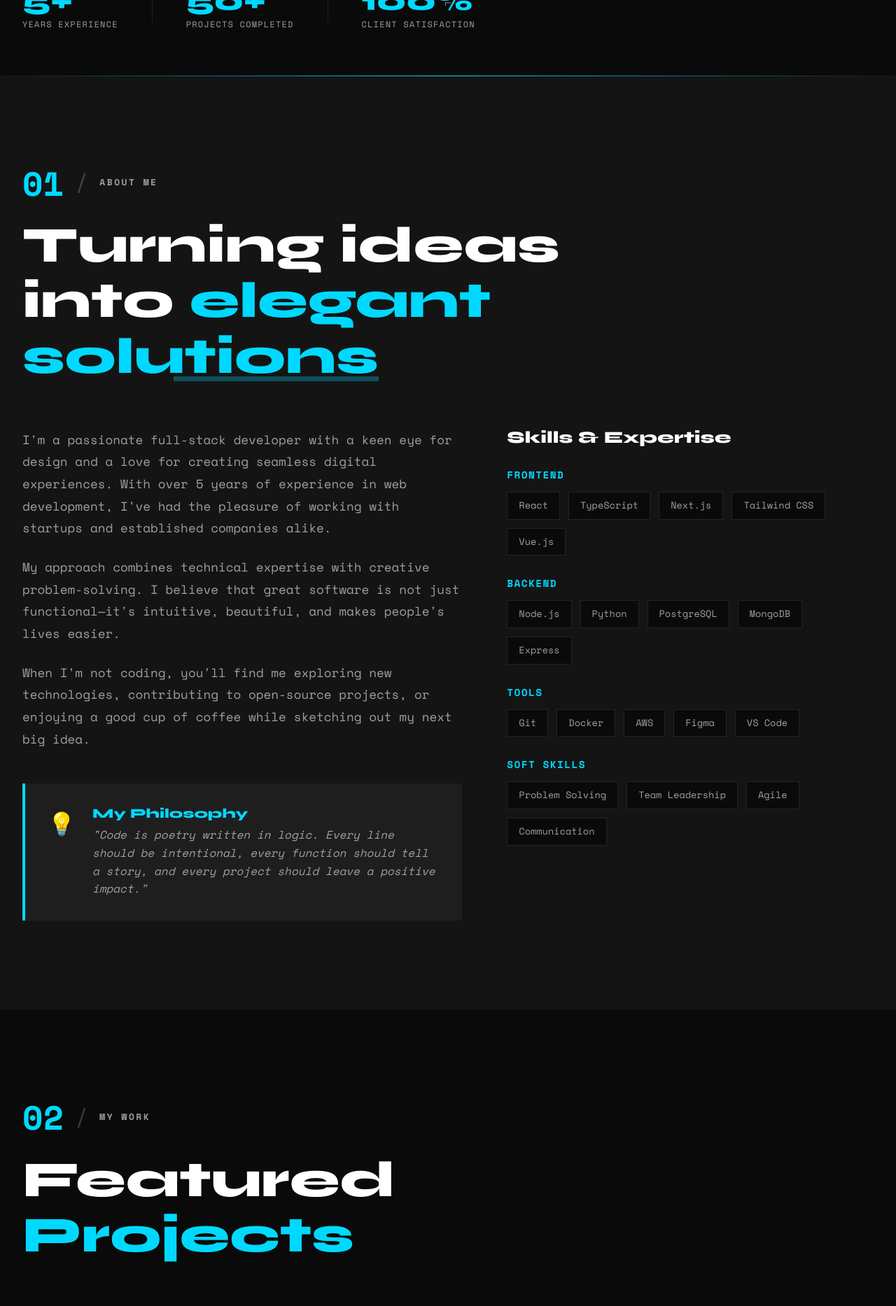
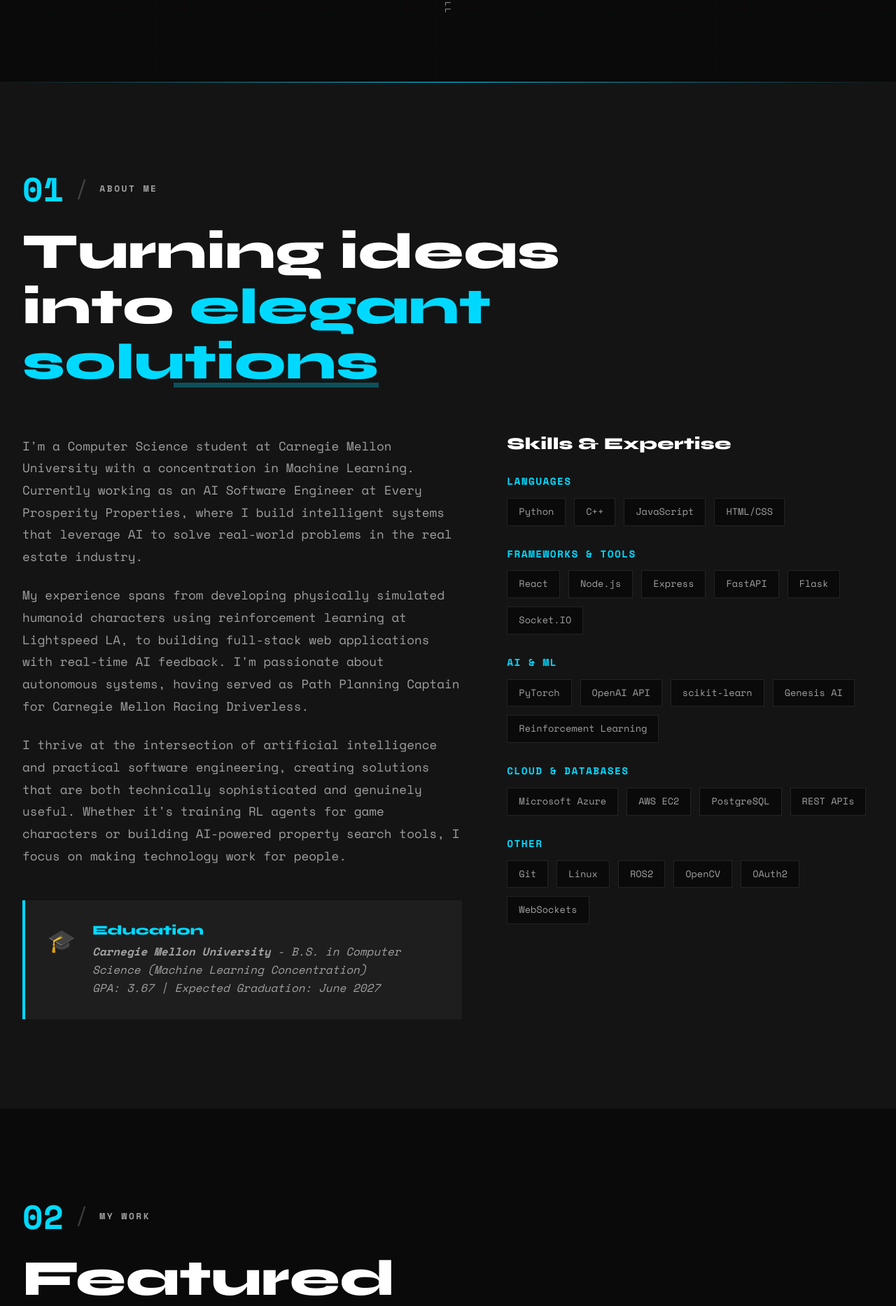
Before and after one commit to RichardZhang06/RichardZhang06.github.io, a React (Vite) app: page / in a window 1280 px wide. Shown: the part 880-2747 px from the top of the page at 70% size. Built offline with nearby package versions, Linux system fonts and the light colour scheme; the HTML template or start-up script is replaced by a standard one.

Commit message:
content update

```diff
--- a/index.html
+++ b/index.html
@@ -2,7 +2,7 @@
 <html lang="en">
   <head>
     <meta charset="UTF-8" />
-    <link rel="icon" type="image/svg+xml" href="/vite.svg" />
+    <link rel="icon" type="image/svg+xml" href="/R.jpg" />
     <meta name="viewport" content="width=device-width, initial-scale=1.0" />
     <title>personal_webiste</title>
   </head>
--- a/package.json
+++ b/package.json
@@ -1,7 +1,7 @@
 {
-  "name": "personal_webiste",
+  "name": "richard-zhang-portfolio",
   "private": true,
-  "version": "0.0.0",
+  "version": "1.0.0",
   "type": "module",
   "scripts": {
     "dev": "vite",
--- a/src/components/ProjectCard.jsx
+++ b/src/components/ProjectCard.jsx
@@ -51,6 +51,12 @@ const ProjectCard = ({ project, index }) => {
             <span className="meta-icon">📅</span>
             {project.year}
           </span>
+          {project.company && (
+            <span className="meta-item">
+              <span className="meta-icon">🏢</span>
+              {project.company}
+            </span>
+          )}
           {project.role && (
             <span className="meta-item">
               <span className="meta-icon">👤</span>
--- a/src/sections/About.jsx
+++ b/src/sections/About.jsx
@@ -23,10 +23,11 @@ const About = () => {
   }, []);
 
   const skills = [
-    { category: 'Frontend', items: ['React', 'TypeScript', 'Next.js', 'Tailwind CSS', 'Vue.js'] },
-    { category: 'Backend', items: ['Node.js', 'Python', 'PostgreSQL', 'MongoDB', 'Express'] },
-    { category: 'Tools', items: ['Git', 'Docker', 'AWS', 'Figma', 'VS Code'] },
-    { category: 'Soft Skills', items: ['Problem Solving', 'Team Leadership', 'Agile', 'Communication'] }
+    { category: 'Languages', items: ['Python', 'C++', 'JavaScript', 'HTML/CSS'] },
+    { category: 'Frameworks & Tools', items: ['React', 'Node.js', 'Express', 'FastAPI', 'Flask', 'Socket.IO'] },
+    { category: 'AI & ML', items: ['PyTorch', 'OpenAI API', 'scikit-learn', 'Genesis AI', 'Reinforcement Learning'] },
+    { category: 'Cloud & Databases', items: ['Microsoft Azure', 'AWS EC2', 'PostgreSQL', 'REST APIs'] },
+    { category: 'Other', items: ['Git', 'Linux', 'ROS2', 'OpenCV', 'OAuth2', 'WebSockets'] }
   ];
 
   return (
@@ -47,26 +48,28 @@ const About = () => {
         <div className="about-content">
           <div className={`about-text ${isVisible ? 'animate' : ''}`}>
             <p className="about-paragraph">
-              I'm a passionate full-stack developer with a keen eye for design and a love for creating
-              seamless digital experiences. With over 5 years of experience in web development, I've had
-              the pleasure of working with startups and established companies alike.
+              I'm a Computer Science student at Carnegie Mellon University with a concentration in Machine Learning.
+              Currently working as an AI Software Engineer at Every Prosperity Properties, where I build intelligent systems
+              that leverage AI to solve real-world problems in the real estate industry.
             </p>
             <p className="about-paragraph">
-              My approach combines technical expertise with creative problem-solving. I believe that great
-              software is not just functional—it's intuitive, beautiful, and makes people's lives easier.
+              My experience spans from developing physically simulated humanoid characters using reinforcement learning
+              at Lightspeed LA, to building full-stack web applications with real-time AI feedback. I'm passionate about
+              autonomous systems, having served as Path Planning Captain for Carnegie Mellon Racing Driverless.
             </p>
             <p className="about-paragraph">
-              When I'm not coding, you'll find me exploring new technologies, contributing to open-source
-              projects, or enjoying a good cup of coffee while sketching out my next big idea.
+              I thrive at the intersection of artificial intelligence and practical software engineering, creating solutions
+              that are both technically sophisticated and genuinely useful. Whether it's training RL agents for game
+              characters or building AI-powered property search tools, I focus on making technology work for people.
             </p>
 
             <div className="about-highlight">
-              <div className="highlight-icon">💡</div>
+              <div className="highlight-icon">🎓</div>
               <div className="highlight-content">
-                <h3 className="highlight-title">My Philosophy</h3>
+                <h3 className="highlight-title">Education</h3>
                 <p className="highlight-text">
-                  "Code is poetry written in logic. Every line should be intentional, every function should
-                  tell a story, and every project should leave a positive impact."
+                  <strong>Carnegie Mellon University</strong> - B.S. in Computer Science (Machine Learning Concentration)<br />
+                  GPA: 3.67 | Expected Graduation: June 2027
                 </p>
               </div>
             </div>
--- a/src/sections/Hero.css
+++ b/src/sections/Hero.css
@@ -170,14 +170,6 @@
   transform: translateX(5px);
 }
 
-.hero-stats {
-  display: flex;
-  gap: 3rem;
-  align-items: center;
-  flex-wrap: wrap;
-  animation: fadeInUp 0.8s ease-out 1.2s backwards;
-}
-
 .stat {
   display: flex;
   flex-direction: column;
--- a/src/sections/Hero.jsx
+++ b/src/sections/Hero.jsx
@@ -32,7 +32,7 @@ const Hero = () => {
         <div className="hero-content">
           <div className="hero-label">
             <span className="label-line"></span>
-            <span className="label-text">DEVELOPER & DESIGNER</span>
+            <span className="label-text">AI & SOFTWARE ENGINEER</span>
           </div>
 
           <h1 className="hero-title">
@@ -42,8 +42,8 @@ const Hero = () => {
           </h1>
 
           <p className="hero-description">
-            I craft digital experiences that blend creativity with code.
-            Specializing in full-stack development and modern web technologies.
+            Computer Science student at Carnegie Mellon University specializing in machine learning,
+            full-stack development, and autonomous systems. Building intelligent solutions that bridge AI and real-world applications.
           </p>
 
           <div className="hero-cta">
@@ -54,23 +54,6 @@ const Hero = () => {
             <a href="#contact" className="cta-button secondary">
               Get In Touch
             </a>
-          </div>
-
-          <div className="hero-stats">
-            <div className="stat">
-              <div className="stat-number">5+</div>
-              <div className="stat-label">Years Experience</div>
-            </div>
-            <div className="stat-divider"></div>
-            <div className="stat">
-              <div className="stat-number">50+</div>
-              <div className="stat-label">Projects Completed</div>
-            </div>
-            <div className="stat-divider"></div>
-            <div className="stat">
-              <div className="stat-number">100%</div>
-              <div className="stat-label">Client Satisfaction</div>
-            </div>
           </div>
         </div>
 
--- a/src/sections/Projects.jsx
+++ b/src/sections/Projects.jsx
@@ -24,71 +24,65 @@ const Projects = () => {
     return () => observer.disconnect();
   }, []);
 
-  // Sample projects data
+  // Projects from resume
   const projects = [
     {
-      title: 'E-Commerce Platform',
-      category: 'Web App',
-      description: 'A full-featured e-commerce platform with real-time inventory, payment processing, and admin dashboard.',
-      tech: ['React', 'Node.js', 'MongoDB', 'Stripe'],
+      title: 'AI-Powered Home Search Platform',
+      category: 'AI/Web',
+      description: 'Built an AI-powered home search app enabling listing inquiries, showing scheduling, and price analysis with instant client responses. Deployed on Microsoft Azure with secure OAuth2 authentication.',
+      tech: ['Python', 'OpenAI', 'PostgreSQL', 'Azure', 'FastAPI', 'OAuth2'],
+      year: '2025',
+      role: 'AI Software Engineer',
+      company: 'Every Prosperity Properties',
+      color: 'linear-gradient(135deg, #667eea 0%, #764ba2 100%)',
+      liveUrl: '#',
+      githubUrl: '#'
+    },
+    {
+      title: 'AI Humanoid Character Animation',
+      category: 'AI/RL',
+      description: 'Developed physically simulated humanoid characters for video games using reinforcement learning (PPO). Trained agents for stable bipedal walking and recovery from perturbations.',
+      tech: ['Genesis AI', 'PyTorch', 'CUDA', 'NumPy', 'Python'],
+      year: '2025',
+      role: 'Software Engineer',
+      company: 'Lightspeed LA',
+      color: 'linear-gradient(135deg, #f093fb 0%, #f5576c 100%)',
+      liveUrl: '#',
+      githubUrl: '#'
+    },
+    {
+      title: 'Presenter.AI',
+      category: 'Hackathon',
+      description: 'Real-time web application providing AI-powered live feedback on public speaking - analyzing speech clarity, pacing, and filler words using OpenAI\'s ChatGPT API.',
+      tech: ['React', 'Node.js', 'Express', 'Socket.IO', 'OpenAI API', 'WebSockets'],
       year: '2024',
       role: 'Full Stack Developer',
-      color: 'linear-gradient(135deg, #667eea 0%, #764ba2 100%)',
-      liveUrl: 'https://example.com',
-      githubUrl: 'https://github.com'
+      color: 'linear-gradient(135deg, #4facfe 0%, #00f2fe 100%)',
+      liveUrl: '#',
+      githubUrl: '#'
     },
     {
-      title: 'AI Chat Assistant',
-      category: 'AI/ML',
-      description: 'Intelligent chatbot using natural language processing to provide customer support and automated responses.',
-      tech: ['Python', 'TensorFlow', 'React', 'FastAPI'],
+      title: 'Reading Time Estimator',
+      category: 'ML/Extension',
+      description: 'Chrome extension using machine learning to analyze reading patterns and estimate article reading times. Features Python backend API on AWS EC2 with real-time content analysis.',
+      tech: ['Python', 'scikit-learn', 'JavaScript', 'AWS EC2', 'Flask'],
       year: '2024',
-      role: 'ML Engineer',
-      color: 'linear-gradient(135deg, #f093fb 0%, #f5576c 100%)',
-      liveUrl: 'https://example.com',
-      githubUrl: 'https://github.com'
+      role: 'Developer',
+      color: 'linear-gradient(135deg, #fa709a 0%, #fee140 100%)',
+      liveUrl: '#',
+      githubUrl: '#'
     },
     {
-      title: 'Task Management Tool',
-      category: 'Productivity',
-      description: 'Collaborative project management tool with real-time updates, kanban boards, and team analytics.',
-      tech: ['Next.js', 'TypeScript', 'PostgreSQL', 'Prisma'],
-      year: '2023',
-      role: 'Lead Developer',
-      color: 'linear-gradient(135deg, #4facfe 0%, #00f2fe 100%)',
-      liveUrl: 'https://example.com',
-      githubUrl: 'https://github.com'
-    },
-    {
-      title: 'Portfolio CMS',
-      category: 'CMS',
-      description: 'Headless CMS for creative professionals to showcase their work with customizable templates.',
-      tech: ['Vue.js', 'GraphQL', 'Strapi', 'AWS'],
-      year: '2023',
-      role: 'Frontend Lead',
-      color: 'linear-gradient(135deg, #fa709a 0%, #fee140 100%)',
-      liveUrl: 'https://example.com'
-    },
-    {
-      title: 'Fitness Tracker',
-      category: 'Mobile',
-      description: 'Cross-platform mobile app for tracking workouts, nutrition, and health metrics with social features.',
-      tech: ['React Native', 'Firebase', 'Redux', 'Chart.js'],
-      year: '2023',
-      role: 'Mobile Developer',
+      title: 'Autonomous Race Car Navigation',
+      category: 'Robotics',
+      description: 'Leading autonomous navigation development for Formula SAE electric race car. Developed AI-driven raceline generation using SVMs for optimal lap performance.',
+      tech: ['C++', 'Python', 'ROS2', 'scikit-learn', 'OpenCV', 'Eigen'],
+      year: '2024',
+      role: 'Path Planning Captain',
+      company: 'CMU Racing Driverless',
       color: 'linear-gradient(135deg, #a8edea 0%, #fed6e3 100%)',
-      liveUrl: 'https://example.com',
-      githubUrl: 'https://github.com'
-    },
-    {
-      title: 'Real Estate Dashboard',
-      category: 'Dashboard',
-      description: 'Analytics dashboard for real estate agents with property listings, market trends, and client management.',
-      tech: ['React', 'D3.js', 'Express', 'MySQL'],
-      year: '2022',
-      role: 'Full Stack Developer',
-      color: 'linear-gradient(135deg, #ffecd2 0%, #fcb69f 100%)',
-      liveUrl: 'https://example.com'
+      liveUrl: '#',
+      githubUrl: '#'
     }
   ];
 
```
Also changed, not shown: src/sections/Contact.jsx (+13 -11 lines), src/assets/R.jpg (added).
